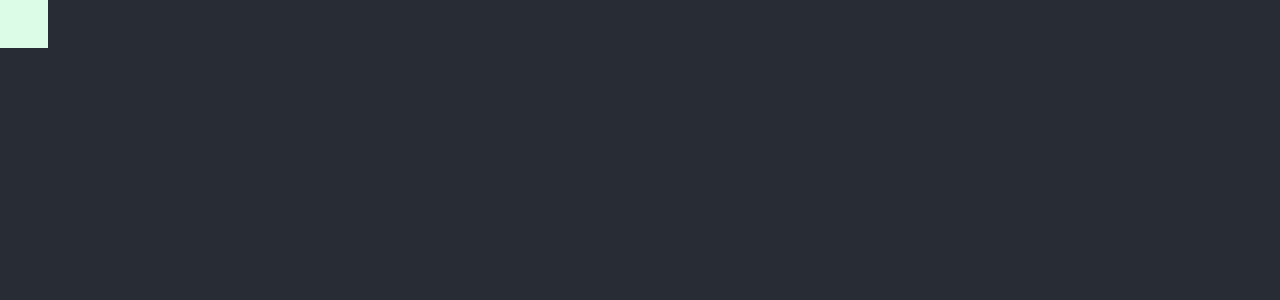
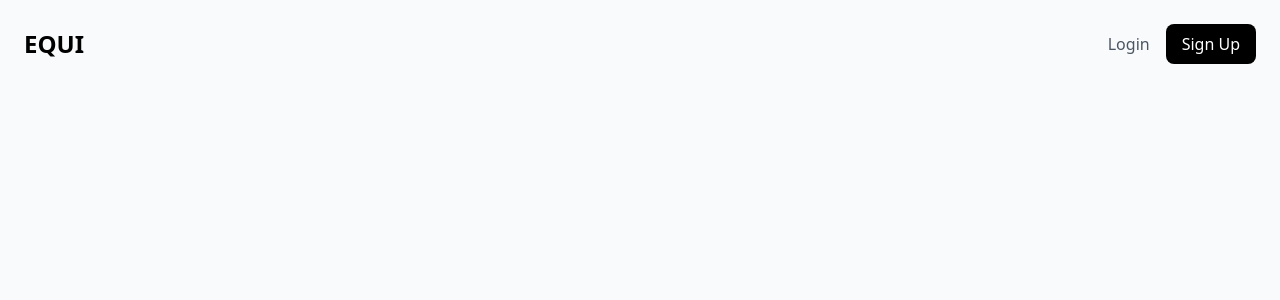
Before and after one commit to Suhas-Koheda/Expense-Traceker, a React (Create React App) app in the folder frontend/: page / in a window 1280 px wide. Shown: the top 300 px of the page. Built offline with nearby package versions, Linux system fonts and the light colour scheme.

Commit message:
Add Header

```diff
--- a/frontend/package.json
+++ b/frontend/package.json
@@ -36,6 +36,8 @@
     ]
   },
   "devDependencies": {
+    "autoprefixer": "^10.4.20",
+    "postcss": "^8.4.47",
     "tailwindcss": "^3.4.14"
   }
 }
--- a/frontend/src/App.js
+++ b/frontend/src/App.js
@@ -1,11 +1,11 @@
+import React from 'react';
 import './App.css';
+import Header from './components/Header.jsx';
 
 function App() {
   return (
-    <div className="App">
-      <header className="App-header">
-        <div className="w-12 h-12 bg-green-100"></div>
-      </header>
+    <div className="min-h-screen bg-gray-50">
+      <Header />
     </div>
   );
 }
--- /dev/null
+++ b/frontend/src/components/Header.jsx
@@ -0,0 +1,20 @@
+// src/components/Header.js (rename from Header.jsx)
+import React from 'react';
+
+const Header = () => {
+  return (
+    <div>
+      <nav className="p-6 flex items-center justify-between">
+        <h1 className="text-2xl font-bold">EQUI</h1>
+        <div className="flex gap-4">
+          <button className="text-gray-600 hover:text-gray-900">Login</button>
+          <button className="bg-black text-white px-4 py-2 rounded-lg hover:bg-gray-800">
+            Sign Up
+          </button>
+        </div>
+      </nav>
+    </div>
+  );
+};
+
+export default Header;
--- a/frontend/src/index.css
+++ b/frontend/src/index.css
@@ -1,6 +1,3 @@
 @tailwind base;
 @tailwind components;
 @tailwind utilities;
-body{
-    background-color: #282c34;
-}
--- a/frontend/src/index.js
+++ b/frontend/src/index.js
@@ -1,7 +1,7 @@
 import React from 'react';
 import ReactDOM from 'react-dom/client';
 import './index.css';
-import App from './App';
+import App from './App.js';  // Add .js extension
 
 const root = ReactDOM.createRoot(document.getElementById('root'));
 root.render(
```
Also changed, not shown: 1 other file (tests, documents, lock files or other folders).
